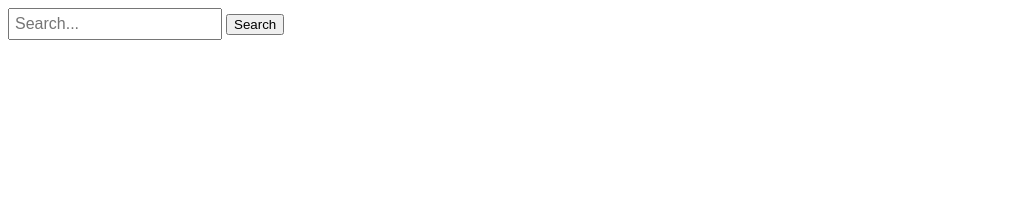
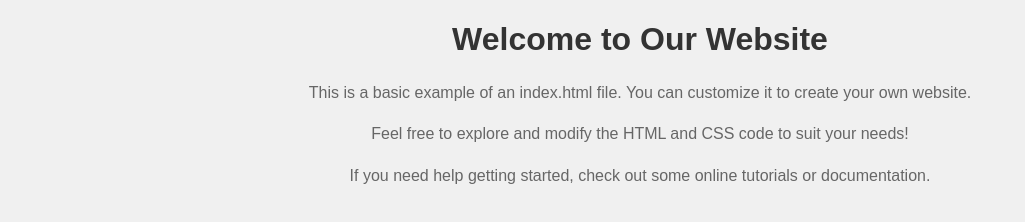
Before and after one commit to soisalo/C-projects, a plain HTML site: page index.html in a window 1280 px wide. Shown: the whole page, without its empty margins (0-1025 px from the left). Drawn offline with Linux system fonts and the light colour scheme.

Commit message:
Update index.html

```diff
--- a/index.html
+++ b/index.html
@@ -1,20 +1,38 @@
 <!DOCTYPE html>
-<html>
+<html lang="en">
 <head>
-  <title>Search Bar Example</title>
-  <style>
-    input[type="text"] {
-      padding: 5px;
-      width: 200px;
-      font-size: 16px;
-    }
-  </style>
+    <meta charset="UTF-8">
+    <meta name="viewport" content="width=device-width, initial-scale=1.0">
+    <title>Welcome to Our Website</title>
+    <style>
+        /* Add your CSS styles here */
+        body {
+            font-family: Arial, sans-serif;
+            margin: 0;
+            padding: 0;
+            background-color: #f0f0f0;
+        }
+        .container {
+            max-width: 800px;
+            margin: 20px auto;
+            padding: 0 20px;
+            text-align: center;
+        }
+        h1 {
+            color: #333;
+        }
+        p {
+            color: #666;
+            line-height: 1.6;
+        }
+    </style>
 </head>
 <body>
-  <input type="text" id="search" placeholder="Search...">
-  <button onclick="search()">Search</button>
-  <p id="output"></p>
-
-  </script>
+    <div class="container">
+        <h1>Welcome to Our Website</h1>
+        <p>This is a basic example of an index.html file. You can customize it to create your own website.</p>
+        <p>Feel free to explore and modify the HTML and CSS code to suit your needs!</p>
+        <p>If you need help getting started, check out some online tutorials or documentation.</p>
+    </div>
 </body>
 </html>
```
